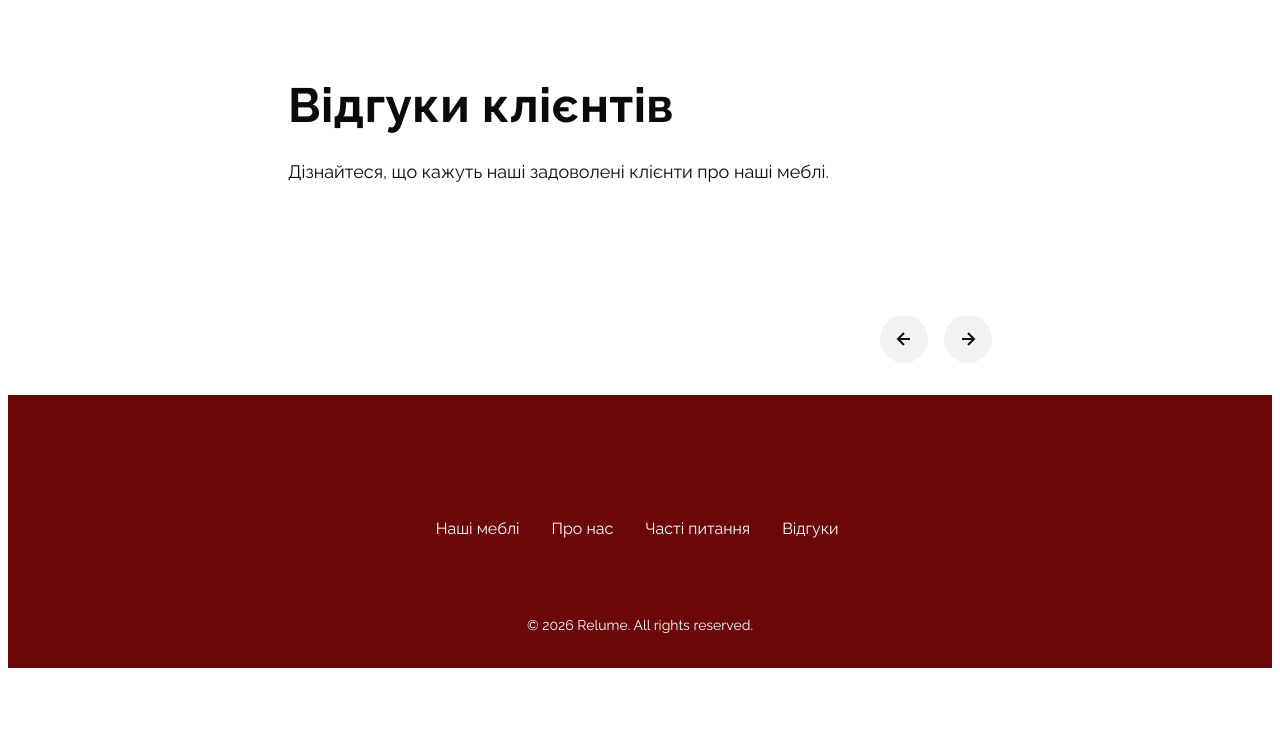
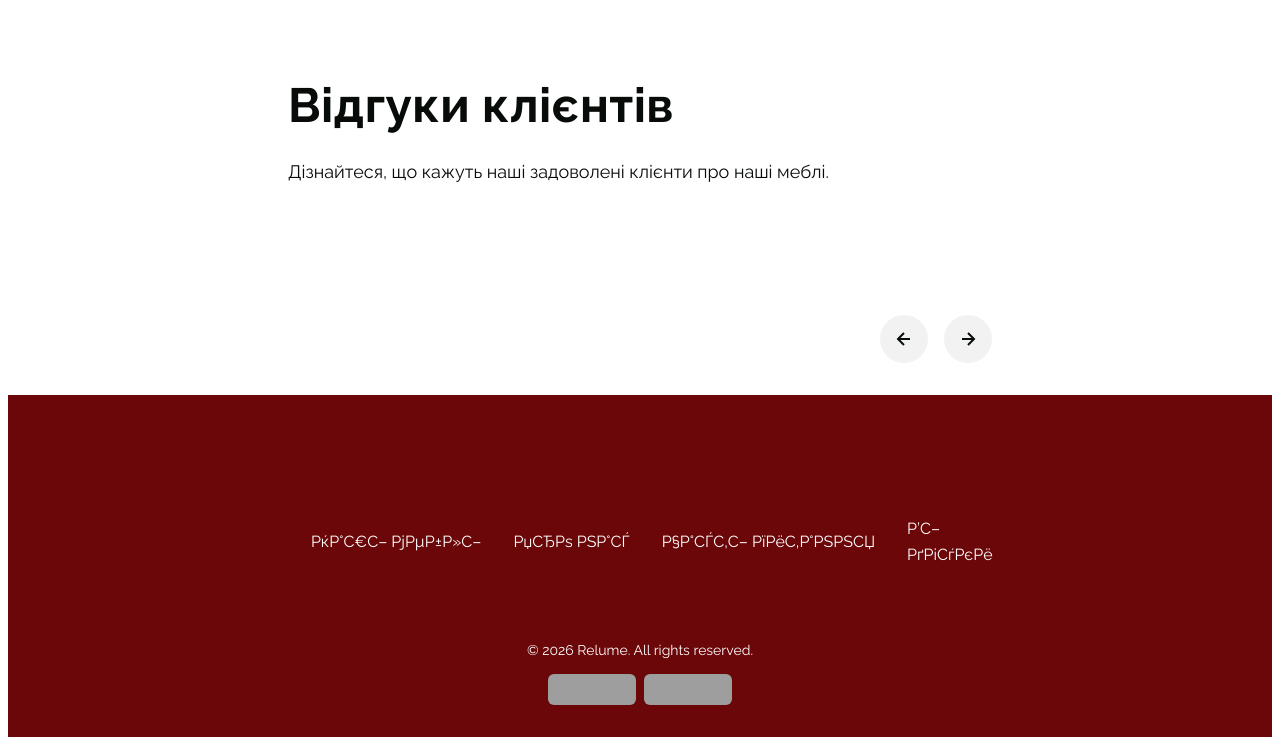
Before and after one commit to matafeii/project_group_cs_html_js, a website built with Vite: page src/index.html in a window 1280 px wide. Shown: the part 2103-2848 px from the top of the page. Before the commit the page ends 2779 px from the top, so only its background shows below. Built offline with nearby package versions, Linux system fonts and the light colour scheme; no server answers; grey boxes are pictures that could not be loaded; files whose address does not match are found by name; what izitoast would draw is missing.

Commit message:
update package.json and dependencies

```diff
--- a/src/css/footer.css
+++ b/src/css/footer.css
@@ -70,11 +70,44 @@
   padding: 0;
 }
 
+.footer-meta {
+  display: flex;
+  flex-direction: column;
+  align-items: center;
+  gap: 12px;
+}
+
 .footer-copyright-text {
   color: var(--white);
   font-size: 12px;
   line-height: 19.2px;
   white-space: nowrap;
+}
+
+.footer-badges {
+  display: flex;
+  flex-wrap: wrap;
+  justify-content: center;
+  gap: 8px;
+}
+
+.footer-badge-link {
+  display: inline-flex;
+  border-radius: 6px;
+  overflow: hidden;
+  transition: transform 0.3s ease, opacity 0.3s ease;
+}
+
+.footer-badge-link:hover,
+.footer-badge-link:focus-visible {
+  transform: translateY(-2px);
+  opacity: 0.9;
+}
+
+.footer-badge-img {
+  display: block;
+  width: 88px;
+  height: 31px;
 }
 
 .footer-links {
@@ -205,6 +238,14 @@
     padding: 38px 40px;
   }
 
+  .footer-meta {
+    align-items: flex-start;
+  }
+
+  .footer-badges {
+    justify-content: flex-start;
+  }
+
   .footer-links {
     order: 2;
     padding: 36px 0;
--- a/src/partials/footer.html
+++ b/src/partials/footer.html
@@ -10,24 +10,58 @@
 
     <div class="footer-info">
       <div class="footer-nav footer-copyright">
-        <p class="footer-copyright-text footer-text-small">
-          © 2026 Relume. All rights reserved.
-        </p>
+        <div class="footer-meta">
+          <p class="footer-copyright-text footer-text-small">
+            &copy; 2026 Relume. All rights reserved.
+          </p>
+          <div class="footer-badges" aria-label="Validation badges">
+            <a
+              class="footer-badge-link"
+              href="https://jigsaw.w3.org/css-validator/check/referer"
+              target="_blank"
+              rel="noopener noreferrer"
+              aria-label="Validate CSS"
+            >
+              <img
+                class="footer-badge-img"
+                src="https://jigsaw.w3.org/css-validator/images/vcss"
+                alt="Правильный CSS!"
+                width="88"
+                height="31"
+              >
+            </a>
+            <a
+              class="footer-badge-link"
+              href="https://jigsaw.w3.org/css-validator/check/referer"
+              target="_blank"
+              rel="noopener noreferrer"
+              aria-label="Validate CSS blue badge"
+            >
+              <img
+                class="footer-badge-img"
+                src="https://jigsaw.w3.org/css-validator/images/vcss-blue"
+                alt="Правильный CSS!"
+                width="88"
+                height="31"
+              >
+            </a>
+          </div>
+        </div>
       </div>
     </div>
 
     <nav class="footer-links" aria-label="Footer navigation">
       <a href="#furniture-list-id" class="footer-link">
-        <span class="footer-link-text footer-link-style footer-text-regular">Наші меблі</span>
+        <span class="footer-link-text footer-link-style footer-text-regular">РќР°С€С– РјРµР±Р»С–</span>
       </a>
       <a href="#about-us-id" class="footer-link">
-        <span class="footer-link-text footer-link-style footer-text-regular">Про нас</span>
+        <span class="footer-link-text footer-link-style footer-text-regular">РџСЂРѕ РЅР°СЃ</span>
       </a>
       <a href="#faq-section-id" class="footer-link">
-        <span class="footer-link-text footer-link-style footer-text-regular">Часті питання</span>
+        <span class="footer-link-text footer-link-style footer-text-regular">Р§Р°СЃС‚С– РїРёС‚Р°РЅРЅСЏ</span>
       </a>
       <a href="#feedback" class="footer-link">
-        <span class="footer-link-contact footer-link-style footer-text-regular">Відгуки</span>
+        <span class="footer-link-contact footer-link-style footer-text-regular">Р’С–РґРіСѓРєРё</span>
       </a>
     </nav>
 
```
